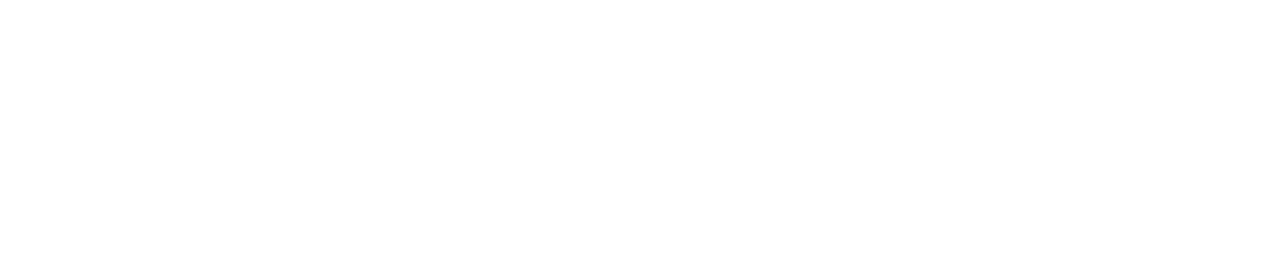
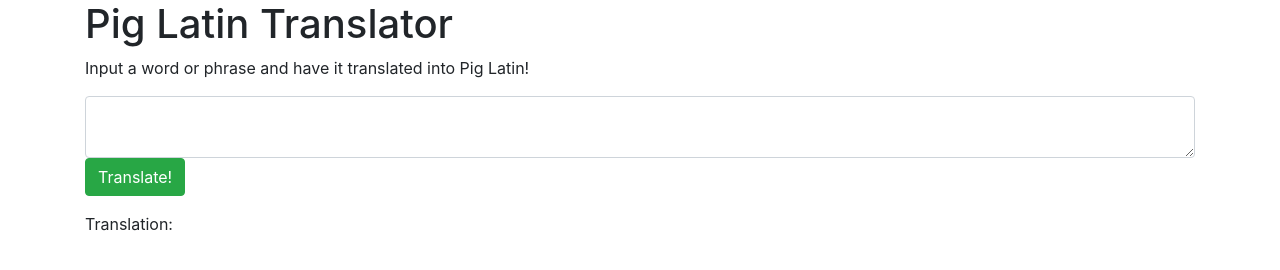
Before and after one commit to kpundt93/pig-latin, a plain HTML site: page index.html in a window 1280 px wide. Drawn offline with Linux system fonts and the light colour scheme.

Commit message:
add HTML
Co-Authored-by: Mike Watkins <michaelhugheswatkins@gmail.com>

```diff
--- a/index.html
+++ b/index.html
@@ -8,6 +8,19 @@
   <title>Pig Latin</title>
 </head>
 <body>
+  <div class="container">
+    <h1>Pig Latin Translator</h1>
+    <form id="translator">
+      <div class="form-group">
+        <p>Input a word or phrase and have it translated into Pig Latin!</p>
+        <textarea id="text-passage" name="text-passage" class="form-control"></textarea>
+        <button type="submit" class="btn btn-success">Translate!</button>
+      </div>
+    </form>
+    <div id="results">
+      <p>Translation: <span id="translation"></span></p>
+    </div>
+  </div>
 
 </body>
 </html>
```
